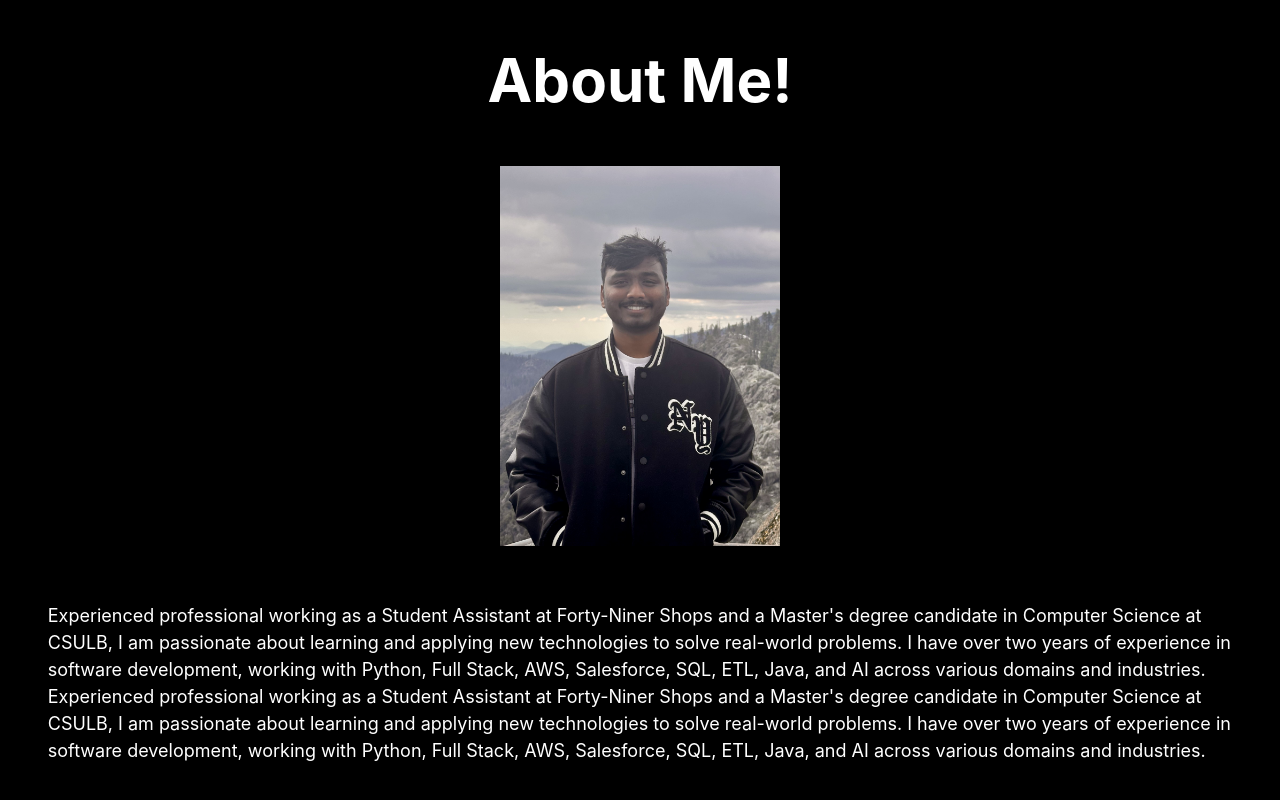
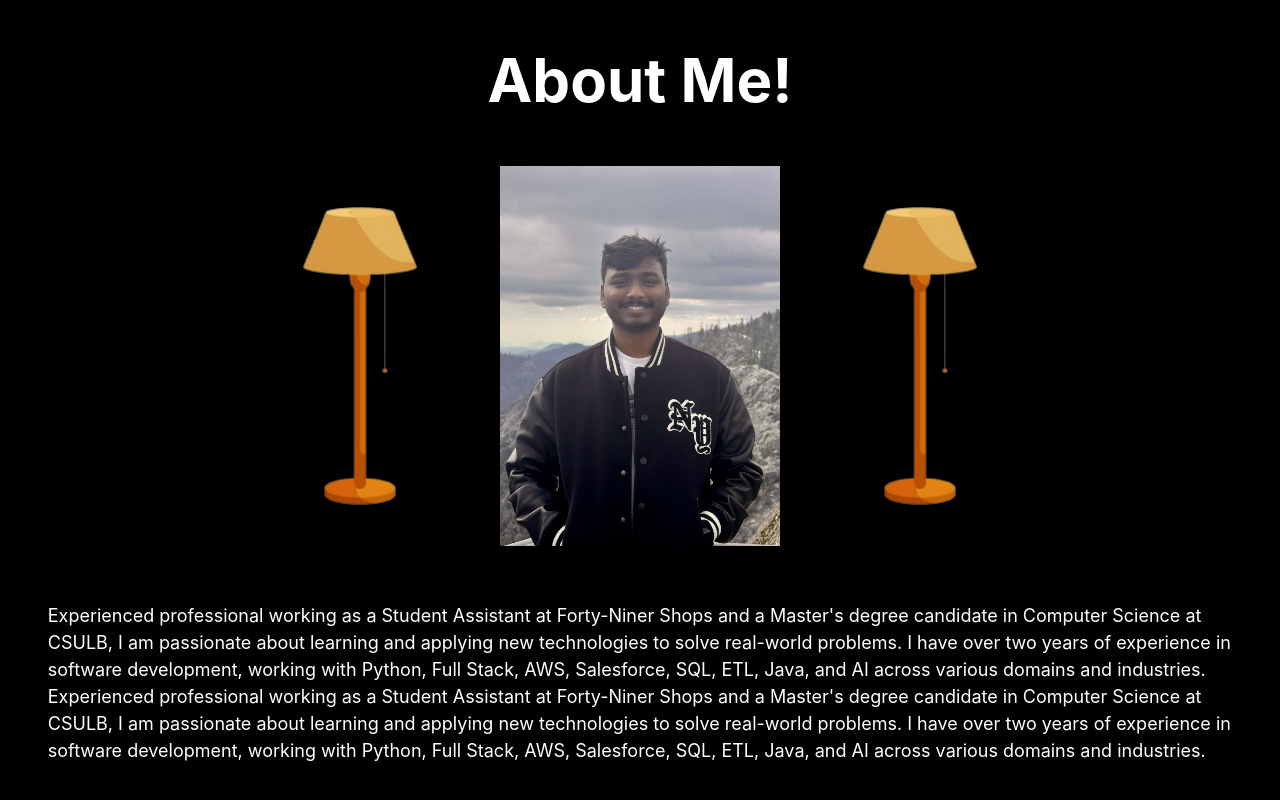
Before and after one commit to hemanthsai457/portfolio-git, a React (Create React App) app: page / in a window 1280 px wide. Shown: the part 788-1588 px from the top of the page. Built offline with nearby package versions, Linux system fonts and the light colour scheme.

Commit message:
lights implementation - phase 1

```diff
--- a/src/About.js
+++ b/src/About.js
@@ -6,7 +6,7 @@ const About = () => {
         <div className="lights-cntr">
           <div className="l1"></div>
           <div className="myimg2"></div>
-          <div className="l2"></div>
+          <div className="l1"></div>
         </div>
         <div className="about-data">
           <p>Experienced professional working as a Student Assistant at Forty-Niner Shops and a Master's degree candidate in Computer Science at CSULB, I am passionate about learning and applying new technologies to solve real-world problems. I have over two years of experience in software development, working with Python, Full Stack, AWS, Salesforce, SQL, ETL, Java, and AI across various domains and industries. Experienced professional working as a Student Assistant at Forty-Niner Shops and a Master's degree candidate in Computer Science at CSULB, I am passionate about learning and applying new technologies to solve real-world problems. I have over two years of experience in software development, working with Python, Full Stack, AWS, Salesforce, SQL, ETL, Java, and AI across various domains and industries. </p>
@@ -15,5 +15,4 @@ const About = () => {
      );
 }
 
-
 export default About;
--- a/src/index.css
+++ b/src/index.css
@@ -133,6 +133,7 @@ code {
   transition: height 0.6s ease, width 0.6s ease;
 }
 
+
 .shooting-star {
   position: absolute;
   top: 10%;
@@ -160,11 +161,19 @@ code {
   align-items: center;
   padding: 10px;
 }
+.lights-cntr {
+  display: flex;
+  justify-content: center;
+  align-items: flex-start;
+}
 
-.lights-cntr{
-  flex-direction: row;
-  align-items: center;
-  margin: auto;
+.l1{
+  display: flex;
+  height: 300px;
+  width : 200px;
+  background: url('./images/lamp.png') no-repeat center/cover;
+  padding: 40px;
+  margin-top: 10px;
 }
 
 .myimg2{
@@ -173,7 +182,6 @@ code {
   width : 200px;
   background: url('./images/myimg.jpg') no-repeat center/cover;
   padding: 40px;
-  overflow: hidden;
   margin-top: 10px;
 }
 
```
Also changed, not shown: src/images/lamp.png (added).
